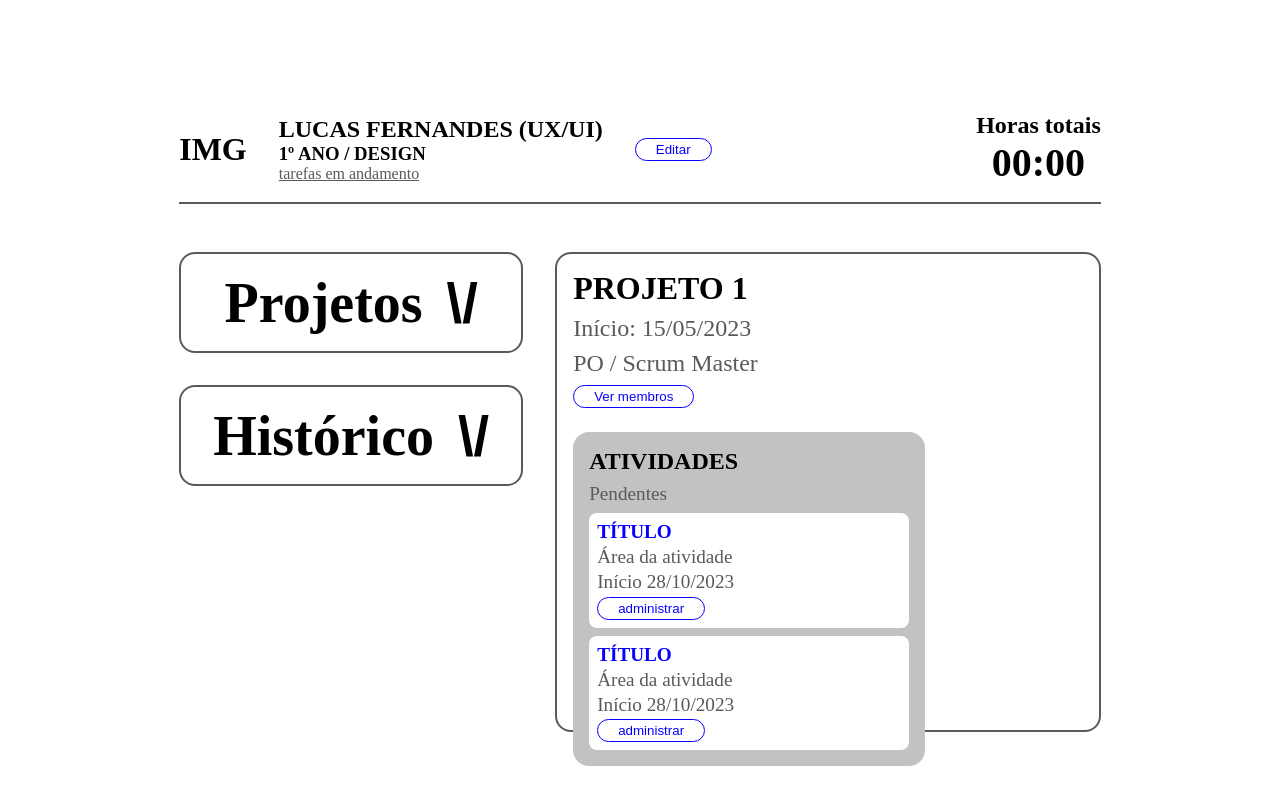
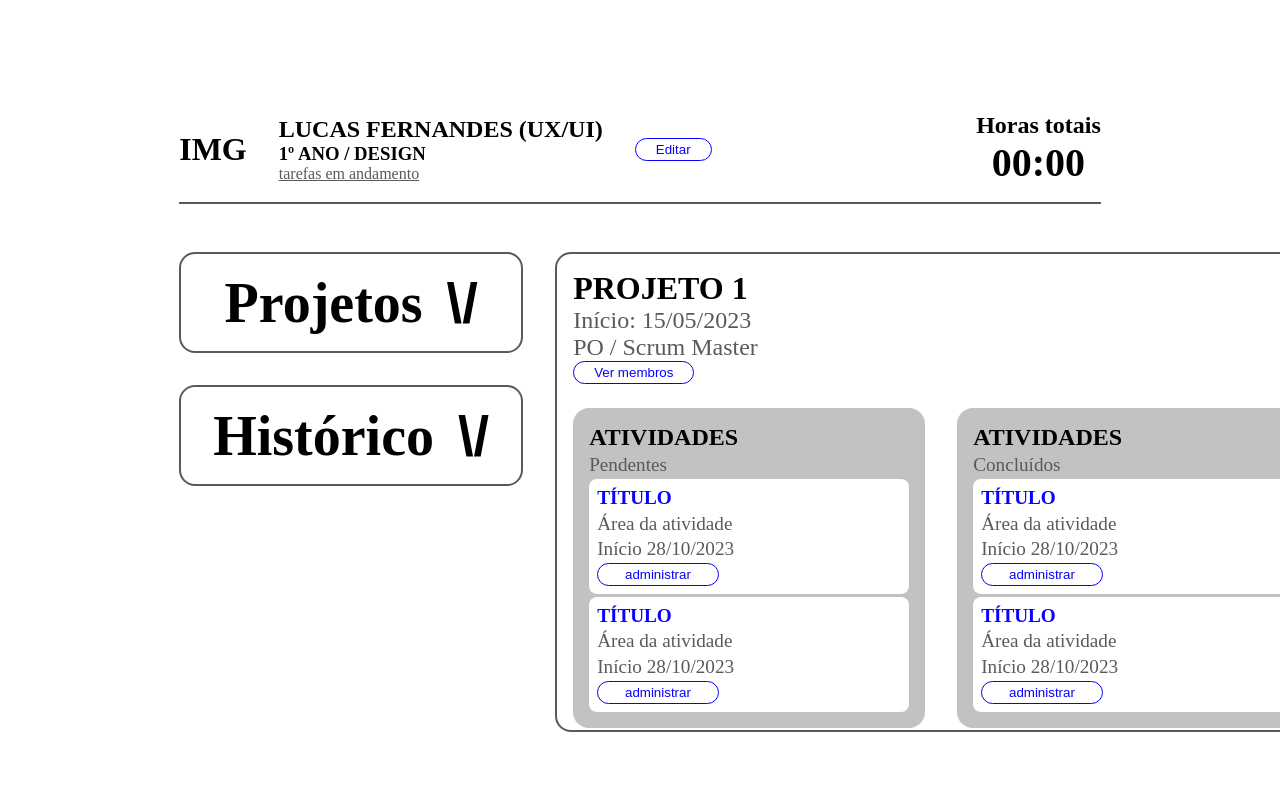
Before and after one commit to Maua-Dev/portal_interno_front, a Next.js app: page /time_log in a window 1280 px wide. Built offline with nearby package versions, Linux system fonts and the light colour scheme; no server answers; what inversify would draw is missing.

Commit message:
added new activities container 😋

```diff
--- a/src/app/time_log/page.tsx
+++ b/src/app/time_log/page.tsx
@@ -55,6 +55,22 @@ export default function TimeLog() {
                   <button>administrar</button>
                 </div>
               </div>
+              <div className={styles.activities}>
+                <h3>ATIVIDADES</h3>
+                <span className={styles["activities-status"]}>Concluídos</span>
+                <div>
+                  <h4>TÍTULO</h4>
+                  <p>Área da atividade</p>
+                  <span>Início 28/10/2023</span>
+                  <button>administrar</button>
+                </div>
+                <div>
+                  <h4>TÍTULO</h4>
+                  <p>Área da atividade</p>
+                  <span>Início 28/10/2023</span>
+                  <button>administrar</button>
+                </div>
+              </div>
             </div>
           </article>
         </section>
--- a/src/app/time_log/time_log.module.css
+++ b/src/app/time_log/time_log.module.css
@@ -118,7 +118,7 @@
   gap: 1.5rem;
 }
 
-.container div {
+.area {
   display: flex;
   flex-direction: column;
   align-items: flex-start;
@@ -146,6 +146,7 @@
 }
 
 .container div button:hover {
+  display: flex;
   background-color: #0800ff;
   color: #fff;
   cursor: pointer;
@@ -154,7 +155,7 @@
 .project {
   display: flex;
   flex-direction: row;
-  gap: 12rem;
+  gap: 2rem;
 }
 
 .activities {
@@ -178,6 +179,8 @@
 }
 
 .activities div {
+  display: flex;
+  flex-direction: column;
   background-color: #fff;
   border-radius: 8px;
   padding: 8px;
@@ -195,3 +198,7 @@
   font-size: 1.2rem;
   color: #5b5a5a;
 }
+
+.activities div button {
+  width: 40%;
+}
```
